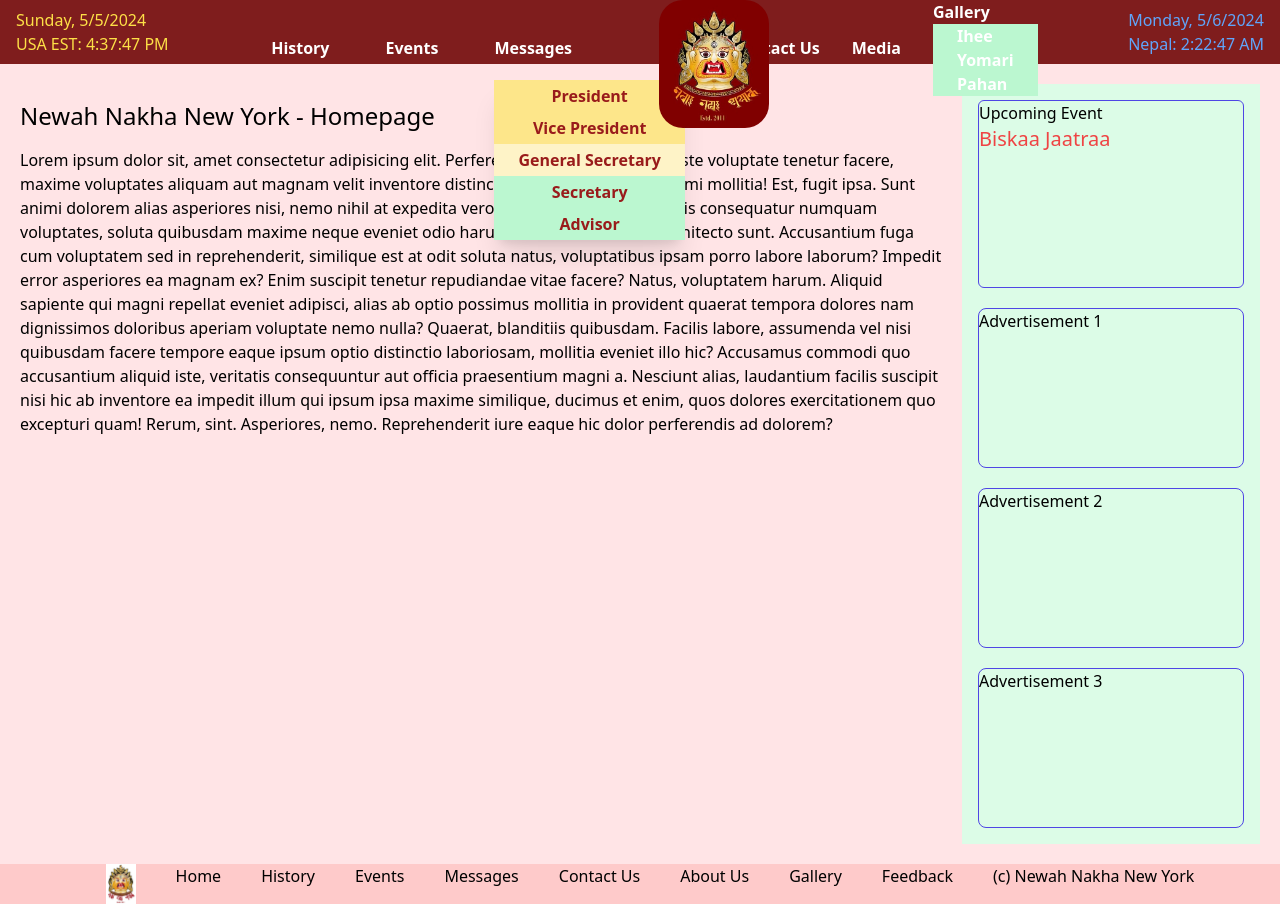
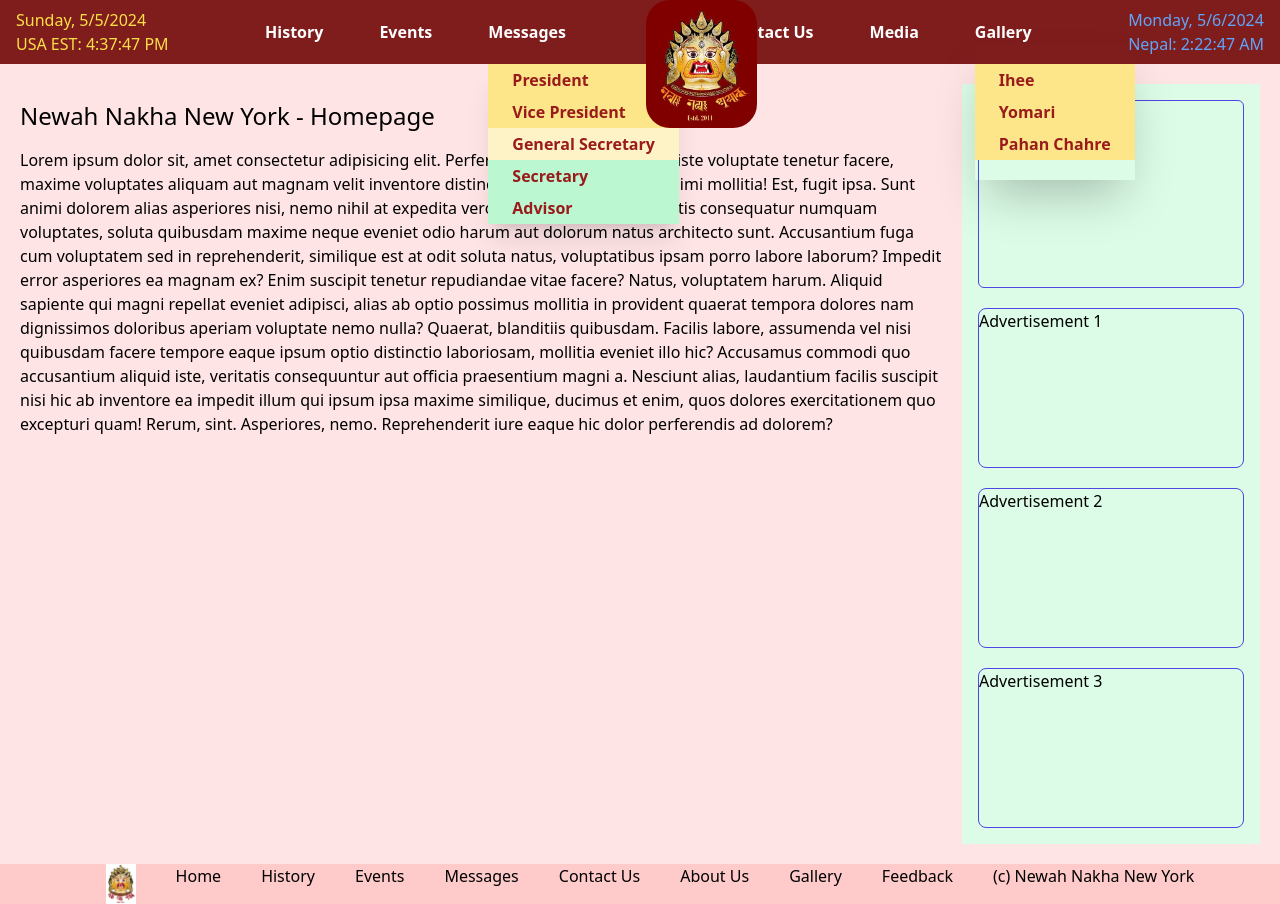
Before and after one commit to tulashinc/newahnakha, a React (Vite) app: page / in a window 1280 px wide. Built offline with nearby package versions, Linux system fonts and the light colour scheme.

Commit message:
navbar with dropdown

```diff
--- a/src/components/navigation/dropdown.tsx
+++ b/src/components/navigation/dropdown.tsx
@@ -3,31 +3,31 @@
 		<div>
 			<div className="absolute text-red-800 min-w-44 mt-5 flex flex-col justify-center shadow-xl">
 				<a
-					className="bg-amber-200 flex justify-center hover:bg-amber-300 px-6 p-1"
+					className="bg-amber-200 flex hover:bg-amber-300 px-6 p-1"
 					href="./messages/president"
 				>
 					President
 				</a>
 				<a
-					className="bg-amber-200 flex justify-center hover:bg-amber-300 px-6 p-1"
+					className="bg-amber-200 flex hover:bg-amber-300 px-6 p-1"
 					href="./messages/president"
 				>
 					Vice President
 				</a>
 				<a
-					className="bg-amber-100 flex justify-center hover:bg-amber-300 px-6 p-1"
+					className="bg-amber-100 flex hover:bg-amber-300 px-6 p-1"
 					href="./messages/president"
 				>
 					General Secretary
 				</a>
 				<a
-					className="bg-green-200 flex justify-center hover:bg-green-300 p-1"
+					className="bg-green-200 flex hover:bg-green-300 px-6 p-1"
 					href="./messages/president"
 				>
 					Secretary
 				</a>
 				<a
-					className="bg-green-200 flex justify-center hover:bg-green-300 p-1"
+					className="bg-green-200 flex hover:bg-green-300 px-6 p-1"
 					href="./messages/president"
 				>
 					Advisor
--- a/src/components/navigation/header-navbar.tsx
+++ b/src/components/navigation/header-navbar.tsx
@@ -116,14 +116,35 @@
 					</Link>
 				</div>
 				<div className="flex items-center gap-8 font-bold">
-					<Link to="/contact">Contact Us</Link>
-					<Link to="/about">Media</Link>
-					<Link to="/gallery">
-						<div className="hover:bg-sky-700 hover:inline-block">Gallery</div>
-						<div className="bg-green-200 px-6 flex flex-col">
-							<a href="_blank">Ihee</a>
-							<a href="_blank">Yomari</a>
-							<a href="_blank">Pahan</a>
+					<Link className="h-16 py-5 px-3" to="/contact">
+						Contact Us
+					</Link>
+					<Link className="h-16 py-5 px-3" to="/about">
+						Media
+					</Link>
+					<Link className="h-16 py-5 px-3" to="/gallery">
+						<div className="hover:bg-sky-700 hover:inline-block relative">
+							Gallery
+						</div>
+						<div className="flex flex-col absolute shadow-2xl py-5 text-red-800">
+							<a
+								className="bg-amber-200 flex hover:bg-amber-300 px-6 p-1"
+								href="_blank"
+							>
+								Ihee
+							</a>
+							<a
+								className="bg-amber-200 flex hover:bg-amber-300 px-6 p-1"
+								href="_blank"
+							>
+								Yomari
+							</a>
+							<a
+								className="bg-amber-200 flex hover:bg-amber-300 px-6 p-1"
+								href="_blank"
+							>
+								Pahan Chahre
+							</a>
 						</div>
 					</Link>
 				</div>
```
